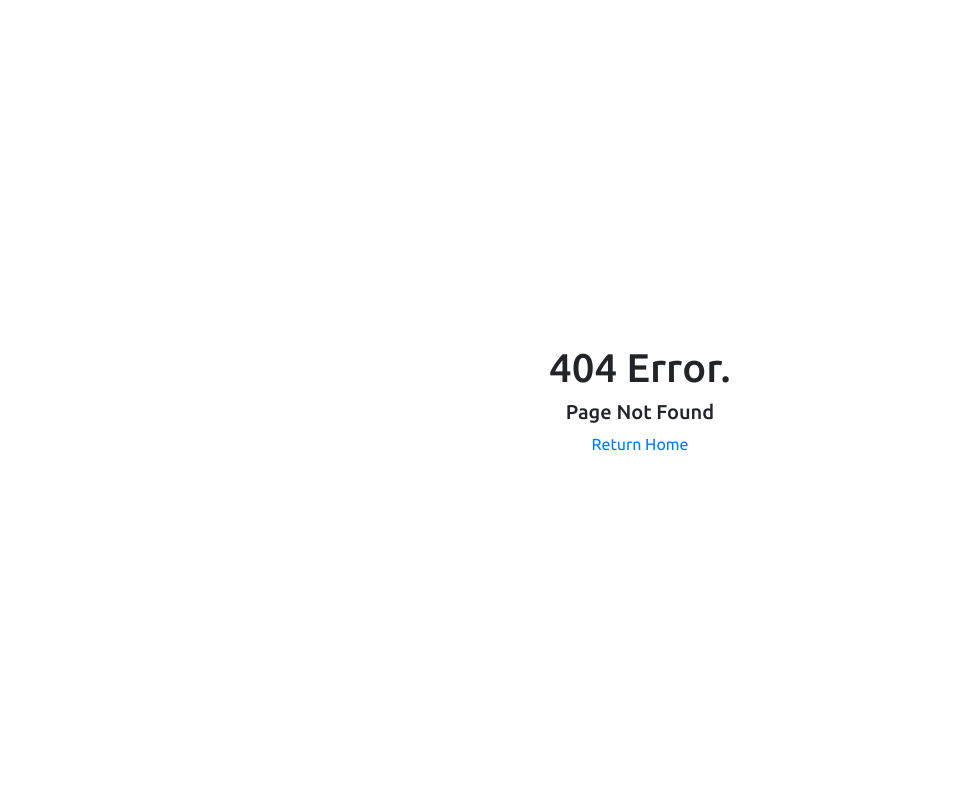
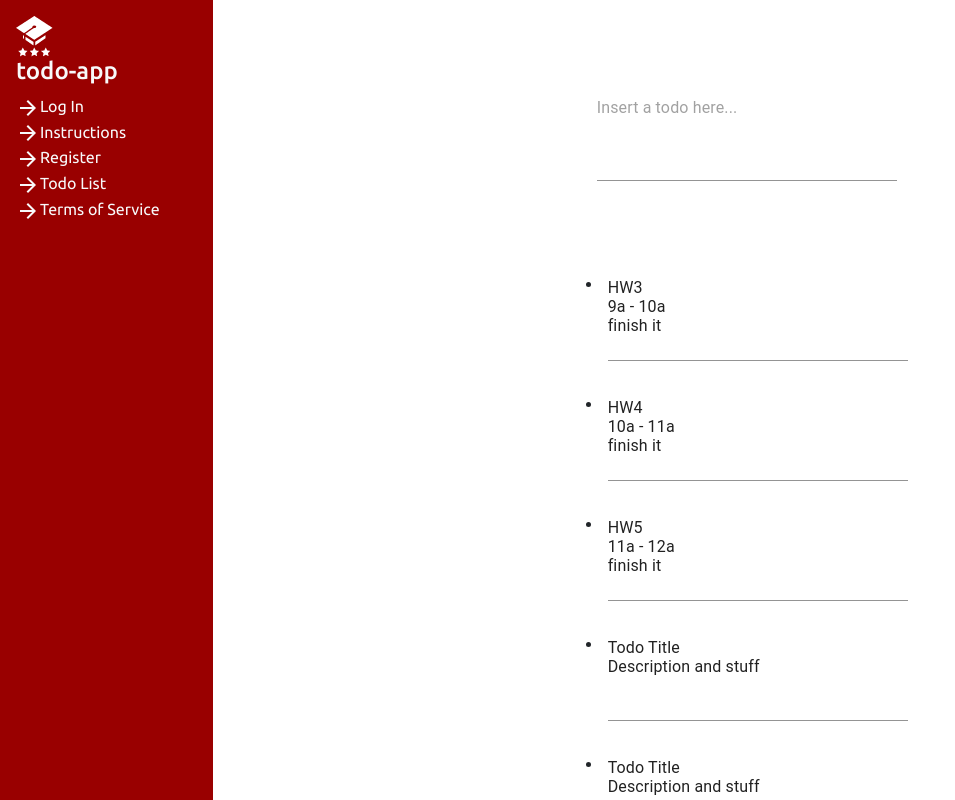
Before and after one commit to pimpale/todo-app, a React (Create React App) app in the folder frontend/: page /todo_list in a window 1280 px wide. Before the commit this address had no page. Shown: the top 800 px of the page, without its empty margins (0-955 px from the left). Built offline with nearby package versions, Linux system fonts and the light colour scheme; the HTML template or start-up script is replaced by a standard one.

Commit message:
added todo list mockup page and changed layouts to include it

```diff
--- a/frontend/src/App.tsx
+++ b/frontend/src/App.tsx
@@ -19,6 +19,9 @@ import ResetPassword from './pages/ResetPassword';
 
 // calendar
 import Calendar from './pages/Calendar';
+
+// todo list
+import TodoList from './pages/TodoList';
 
 // settings
 import Settings from './pages/Settings';
@@ -59,6 +62,7 @@ function App() {
         <Route path="/reset_password" component={ResetPassword} />
         <Route path="/register" component={Register} />
         <Route path="/register_confirm" component={RegisterConfirm} />
+        <Route path="/todo_list" component={TodoList} />
         <AuthenticatedRoute path="/calendar" {...apiKeyGetSetter} component={Settings} />
         <AuthenticatedRoute path="/settings" {...apiKeyGetSetter} component={Settings} />
         <AuthenticatedRoute path="/feed" {...apiKeyGetSetter} component={Settings} />
--- /dev/null
+++ b/frontend/src/CalendarDisplay/TodoListEx.tsx
@@ -0,0 +1,20 @@
+export const TodoItems = [
+    {
+        title: 'HW3',
+        timeStart: '9a',
+        timeEnd: '10a',
+        description: 'finish it',
+    },
+    {
+        title: 'HW4',
+        timeStart: '10a',
+        timeEnd: '11a',
+        description: 'finish it',
+    },
+    {
+        title: 'HW5',
+        timeStart: '11a',
+        timeEnd: '12a',
+        description: 'finish it',
+    }
+]
--- a/frontend/src/components/ExternalLayout.tsx
+++ b/frontend/src/components/ExternalLayout.tsx
@@ -82,6 +82,7 @@ class ExternalHeader extends React.Component<ExternalHeaderProps, ExternalHeader
                 <a style={linkStyle} className="nav-item nav-link font-weight-bold" href="/feed">Login</a>
                 <a style={linkStyle} className="nav-item nav-link font-weight-bold" href="/register">Register</a>
                 <a style={linkStyle} className="nav-item nav-link font-weight-bold" href="/instructions">Instructions</a>
+                <a style={linkStyle} className="nav-item nav-link font-weight-bold" href="/todo_list">Todo List</a>
               </div>
             </div>
           </div>
--- a/frontend/src/components/SimpleLayout.tsx
+++ b/frontend/src/components/SimpleLayout.tsx
@@ -24,6 +24,10 @@ class SimpleLayout extends React.Component {
               <ArrowForward />Register
             </a>
             <br />
+            <a href="/todo_list" className="text-light">
+              <ArrowForward />Todo List
+            </a>
+            <br />
             <a href="/terms_of_service" className="text-light">
               <ArrowForward />Terms of Service
             </a>
--- a/frontend/src/pages/Home.tsx
+++ b/frontend/src/pages/Home.tsx
@@ -8,7 +8,7 @@ import Section from '../components/Section';
 function Home() {
 
   const jumboStyle = {
-    height: "50vh",
+    height: "60vh",
     alignItems: "center",
     backgroundAttachment: "fixed",
     backgroundPosition: "center",
--- /dev/null
+++ b/frontend/src/pages/TodoList.tsx
@@ -0,0 +1,80 @@
+import React from 'react';
+import TextField from '@material-ui/core/TextField'
+import Icon from '@material-ui/core/Icon';
+import { green } from '@material-ui/core/colors';
+import SimpleLayout from '../components/SimpleLayout';
+import {TodoItems} from '../CalendarDisplay/TodoListEx'
+
+function TodoList() {
+
+    // get todo list from ../CalendarDisplay/TodoListEx and make a todo list
+    // out of it:
+    let todo_list = TodoItems.map((todo) =>
+    <div style={{display: 'flex', justifyContent:'center',
+                alignItems:'center', height: '15vh',}}>
+      <li>
+        <TextField
+          id="standard-multiline-static"
+          multiline
+          rows={4}
+          value={
+            todo.title + '\n' +
+            todo.timeStart + " - " + todo.timeEnd + '\n' +
+            todo.description
+          }
+          style = {{width: 300}}>
+          {/* might add icons like a circle for todo list items:
+          {/* <Icon style={{ color: green[500] }}>add_circle</Icon>
+          {"Todo Title\nDescription and stuff"} */}
+        </TextField>
+      </li>
+    </div>
+    );
+
+    // some more examples of todo list items:
+    let todo_list_examples = []
+    for(let i = 0; i < 4; i++){
+      todo_list_examples.push(
+        <div style={{display: 'flex', justifyContent:'center',
+        alignItems:'center', height: '15vh',}}>
+          <li>
+            <TextField
+              id="standard-multiline-static"
+              multiline
+              rows={4}
+              value={
+                "Todo Title\nDescription and stuff"
+                // might add icons like a circle for todo list items:
+                //<Icon style={{ color: green[500] }}>add_circle</Icon>
+              }
+              style = {{width: 300}}>
+            </TextField>
+          </li>
+        </div>
+      )
+    }
+
+  return (
+    <SimpleLayout>
+
+      {/* for inserting a new todo: */}
+      <div style={{display: 'flex', justifyContent:'center',
+                  alignItems:'center', height: '30vh',}}>
+        <TextField
+          id="standard-multiline-static"
+          multiline
+          rows={4}
+          placeholder="Insert a todo here..."
+          style = {{width: 300}}
+        />
+      </div>
+
+      {todo_list}
+
+      {todo_list_examples}
+
+    </SimpleLayout>
+  )
+}
+
+export default TodoList;
```
Also changed, not shown: frontend/src/CalendarDisplay/TodoListEx.js (deleted, +0 -20 lines).
